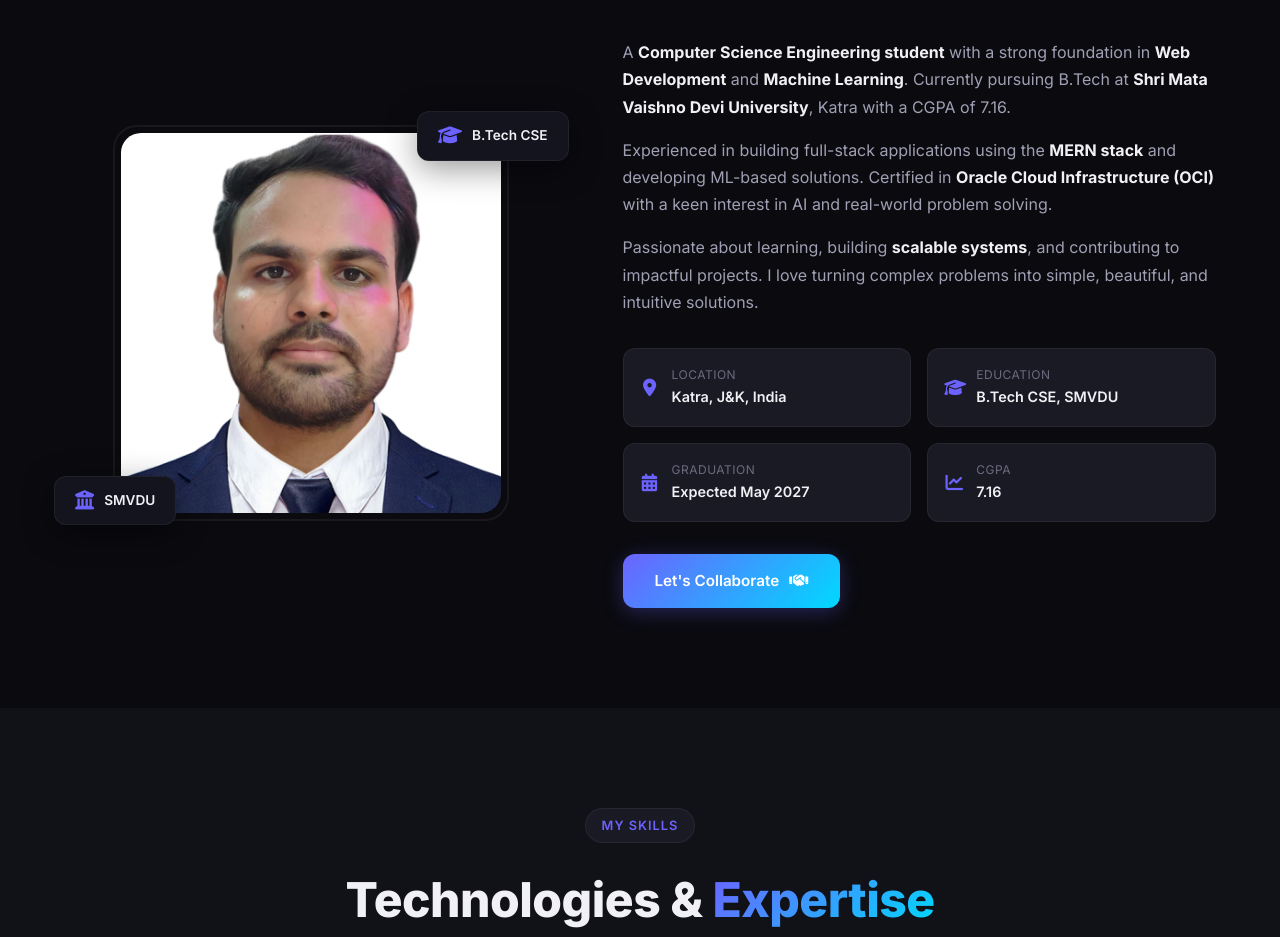
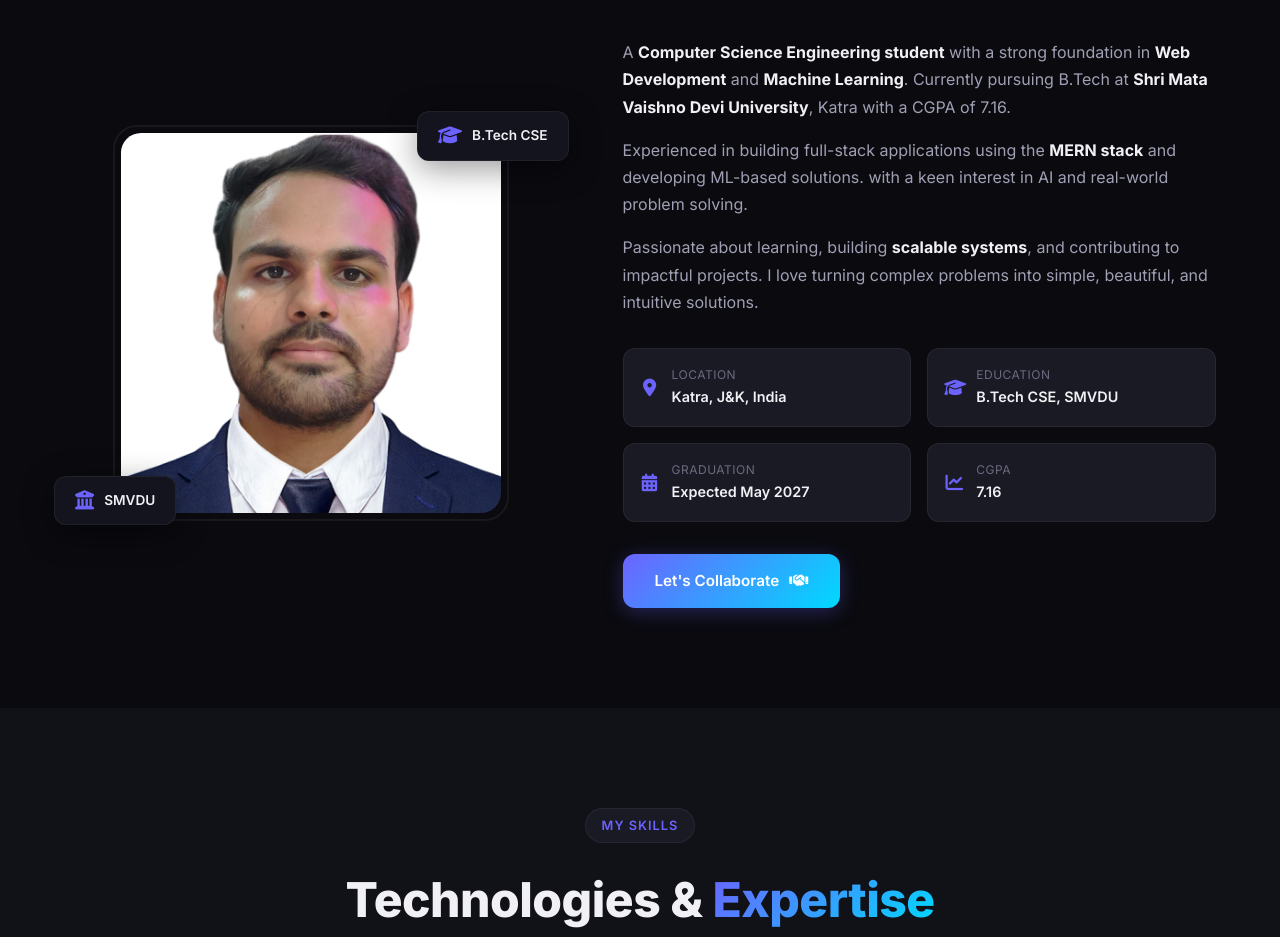
Before and after one commit to amritupadhyay45/portfolio, a plain HTML site: page index.html in a window 1280 px wide. Shown: the part 1120-2057 px from the top of the page. Drawn offline with Linux system fonts and the light colour scheme.

Commit message:
Refine description in index.html
Removed redundant phrase in the description.

```diff
--- a/index.html
+++ b/index.html
@@ -129,8 +129,7 @@
                     </p>
                     <p>
                         Experienced in building full-stack applications using the <strong>MERN stack</strong> and
-                        developing ML-based solutions. Certified in <strong>Oracle Cloud Infrastructure (OCI)</strong>
-                        with a keen interest in AI and real-world problem solving.
+                        developing ML-based solutions. with a keen interest in AI and real-world problem solving.
                     </p>
                     <p>
                         Passionate about learning, building <strong>scalable systems</strong>, and contributing to
```
